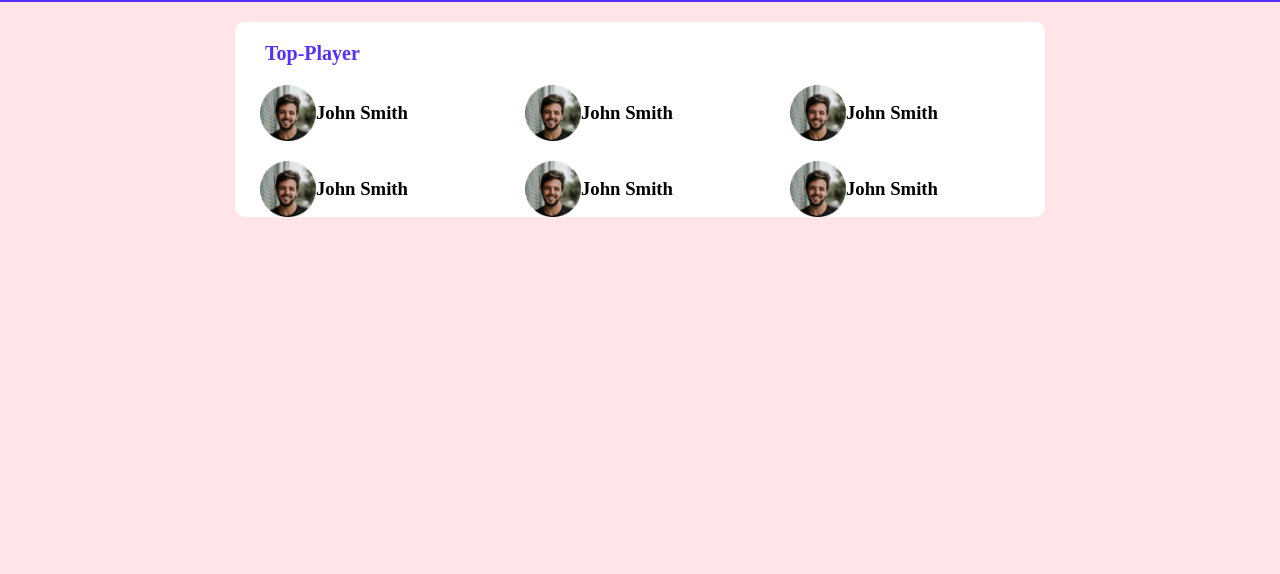
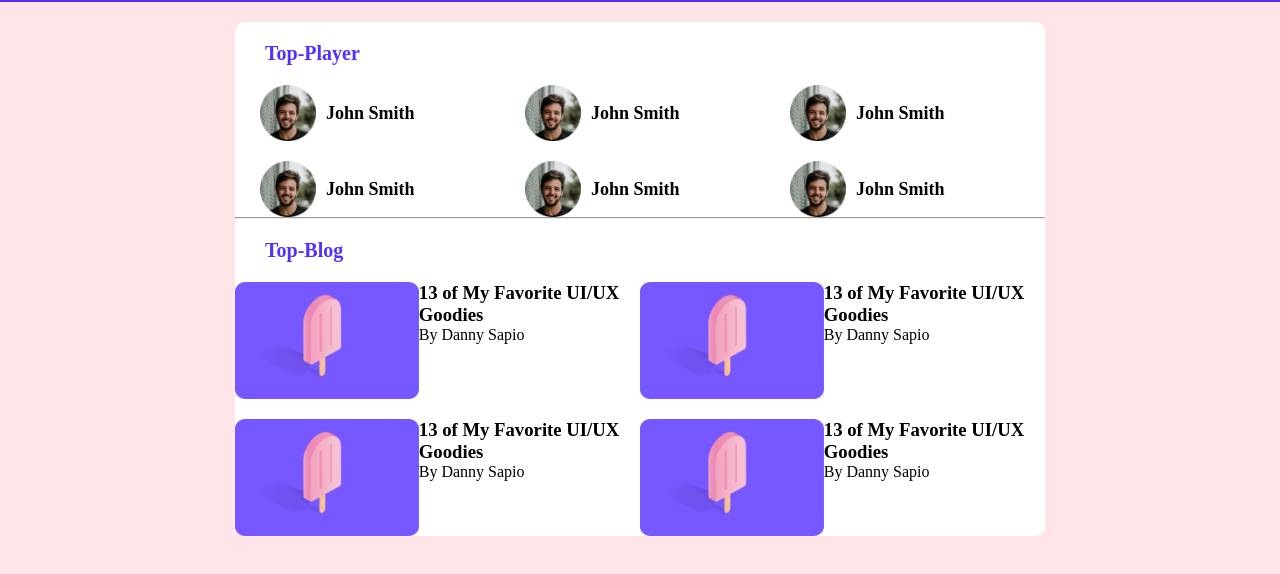
Before and after one commit to uh-shuvo/new-leader-board, a plain HTML site: page index.html in a window 1280 px wide. Shown: the part 48-622 px from the top of the page. Drawn offline with Linux system fonts and the light colour scheme.

Commit message:
new html added

```diff
--- a/index.html
+++ b/index.html
@@ -77,6 +77,47 @@
                             </div>
                         </div>
                     </div>
+                    <hr>
+                    <!-- blog-start  -->
+                    <div class="top-blog">
+                        <h3 class="title-name">Top-Blog</h3>
+                        <article>
+                            <div class="blogs">
+                                <div class="blog">
+                                    <img src="images/blogs/blog-1.png" alt="">
+                                    <div class="blog-details">
+                                        <h3 class="blog-title">13 of My Favorite
+                                            UI/UX Goodies</h3>
+                                        <p class="blog-author"><span class="author-by">By</span> Danny Sapio</p>
+                                    </div>
+                                </div>
+                                <div class="blog">
+                                    <img src="images/blogs/blog-1.png" alt="">
+                                    <div class="blog-details">
+                                        <h3 class="blog-title">13 of My Favorite
+                                            UI/UX Goodies</h3>
+                                        <p class="blog-author"><span class="author-by">By</span> Danny Sapio</p>
+                                    </div>
+                                </div>
+                                <div class="blog">
+                                    <img src="images/blogs/blog-1.png" alt="">
+                                    <div class="blog-details">
+                                        <h3 class="blog-title">13 of My Favorite
+                                            UI/UX Goodies</h3>
+                                        <p class="blog-author"><span class="author-by">By</span> Danny Sapio</p>
+                                    </div>
+                                </div>
+                                <div class="blog">
+                                    <img src="images/blogs/blog-1.png" alt="">
+                                    <div class="blog-details">
+                                        <h3 class="blog-title">13 of My Favorite
+                                            UI/UX Goodies</h3>
+                                        <p class="blog-author"><span class="author-by">By</span> Danny Sapio</p>
+                                    </div>
+                                </div>
+                            </div>
+                        </article>
+                    </div>
                 </div>
             </section>
         </main>
--- a/styles/style.css
+++ b/styles/style.css
@@ -110,3 +110,27 @@ nav {
     width: 56px;
     height: 56px;
 }
+
+.player-name {
+    font-size: 18px;
+    font-weight: 700;
+    margin-left: 10px;
+    align-items: center;
+}
+
+/* blog start
+============= */
+.blogs {
+    display: grid;
+    grid-template-columns: repeat(2, 1fr);
+    grid-row-gap: 20px;
+}
+
+.blog {
+    display: flex;
+}
+
+.blog img {
+    width: 224px;
+    height: 117px;
+}
```
